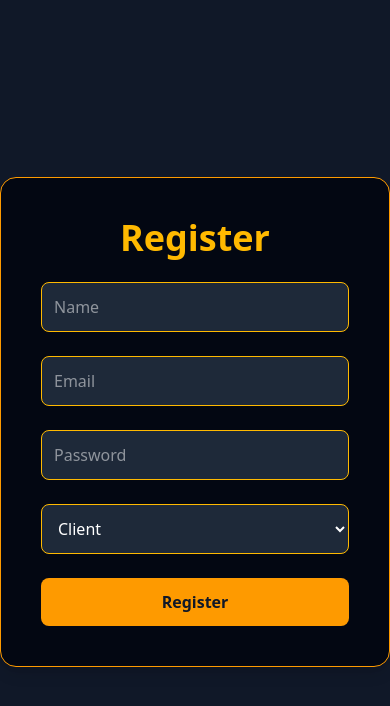
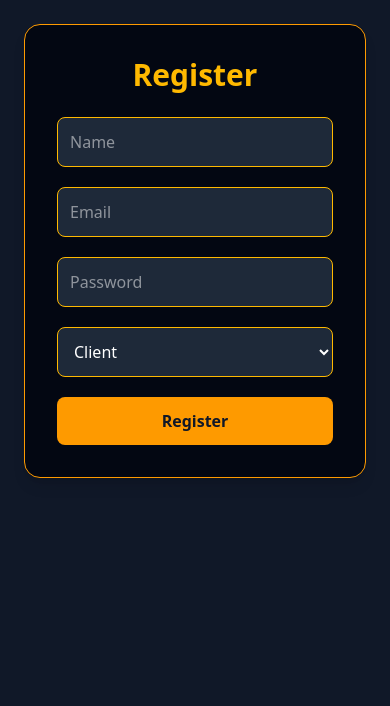
Before and after one commit to AhmadR90/Law-Firm, a React (Vite) app in the folder Frontend/: page /register in a window 390 px wide. Shown: the top 706 px of the page. Built offline with nearby package versions, Linux system fonts and the light colour scheme.

Commit message:
responsive signup and login

```diff
--- a/Frontend/src/App.jsx
+++ b/Frontend/src/App.jsx
@@ -3,7 +3,6 @@ import { Route, BrowserRouter as Router, Routes, } from 'react-router-dom'
 import './App.css'
 import RegistrationForm from './components/Registeration'
 import LoginForm from "./components/Login"
-
 function App() {
   const [count, setCount] = useState(0)
 
--- a/Frontend/src/components/Login.jsx
+++ b/Frontend/src/components/Login.jsx
@@ -16,18 +16,34 @@ const LoginForm = () => {
 
   const handleSubmit = (e) => {
     e.preventDefault();
-    toast.success("Login Successfully!", { position: "top-center" });
+
+    if (!formData.email || !formData.password) {
+      toast.error("Please fill in all fields!", { position: "top-center" });
+      return;
+    }
+
+    toast.success("Login Successfully!", {
+      position: "top-center",
+      autoClose: 2000,
+    });
+
     console.log("Login Data:", formData);
-    setFormData("")
+
+    setFormData({
+      email: "",
+      password: "",
+    });
   };
 
   return (
-    <div className="flex min-h-screen bg-gray-900">
+    <div className="flex flex-col md:flex-row min-h-screen bg-gray-900">
       {/* Left Side - Form */}
-      <div className="w-full md:w-1/2 flex justify-center items-center text-amber-50">
-        <div className="p-10 rounded-2xl shadow-lg w-[500px] bg-gray-950 border border-amber-500">
-          <h2 className="text-4xl font-bold text-center mb-6 text-amber-400">Login</h2>
-          <form onSubmit={handleSubmit} className="space-y-6">
+      <div className="w-full md:w-1/2 flex justify-center items-center p-6">
+        <div className="p-8 w-full max-w-md bg-gray-950 border border-amber-500 rounded-2xl shadow-lg">
+          <h2 className="text-3xl md:text-4xl font-bold text-center mb-6 text-amber-400">
+            Login
+          </h2>
+          <form onSubmit={handleSubmit} className="space-y-5">
             <input
               type="email"
               name="email"
@@ -55,17 +71,20 @@ const LoginForm = () => {
           </form>
           <p className="text-center mt-4 text-gray-400">
             Don't have an account?
-            <Link to="/register" className="text-amber-500 hover:underline"> Register here</Link>
+            <Link to="/register" className="text-amber-500 hover:underline">
+              {" "}
+              Register here
+            </Link>
           </p>
         </div>
       </div>
 
       {/* Right Side - Image */}
-      <div className="w-1/2 hidden md:block">
+      <div className="hidden md:flex md:w-1/2 justify-center items-center p-6">
         <img
           src={LoginImage}
           alt="Login"
-          className="w-full h-full object-cover"
+          className="w-full h-auto md:h-full object-cover rounded-lg"
         />
       </div>
     </div>
--- a/Frontend/src/components/Registeration.jsx
+++ b/Frontend/src/components/Registeration.jsx
@@ -19,12 +19,12 @@ const RegistrationForm = () => {
   };
 
   return (
-    <div className="flex min-h-screen bg-gray-900">
+    <div className="flex flex-col md:flex-row min-h-screen bg-gray-900">
       {/* Left Side - Form */}
-      <div className="w-full md:w-1/2 flex justify-center items-center text-amber-50">
-        <div className="p-10 rounded-2xl shadow-lg w-[600px] bg-gray-950 border border-amber-500">
-          <h2 className="text-4xl font-bold text-center mb-6 text-amber-400">Register</h2>
-          <form onSubmit={handleSubmit} className="space-y-6">
+      <div className="w-full md:w-1/2 flex justify-center items-center p-6">
+        <div className="p-8 w-full max-w-md bg-gray-950 border border-amber-500 rounded-2xl shadow-lg">
+          <h2 className="text-3xl md:text-4xl font-bold text-center mb-6 text-amber-400">Register</h2>
+          <form onSubmit={handleSubmit} className="space-y-5">
             <input
               type="text"
               name="name"
@@ -74,11 +74,11 @@ const RegistrationForm = () => {
       </div>
 
       {/* Right Side - Image */}
-      <div className="w-1/2 hidden md:block">
+      <div className="hidden md:flex md:w-1/2 justify-center items-center p-6">
         <img
           src={Login}
           alt="Registration"
-          className="w-full h-full object-cover"
+          className="w-full h-auto md:h-full object-cover rounded-lg"
         />
       </div>
     </div>
```
